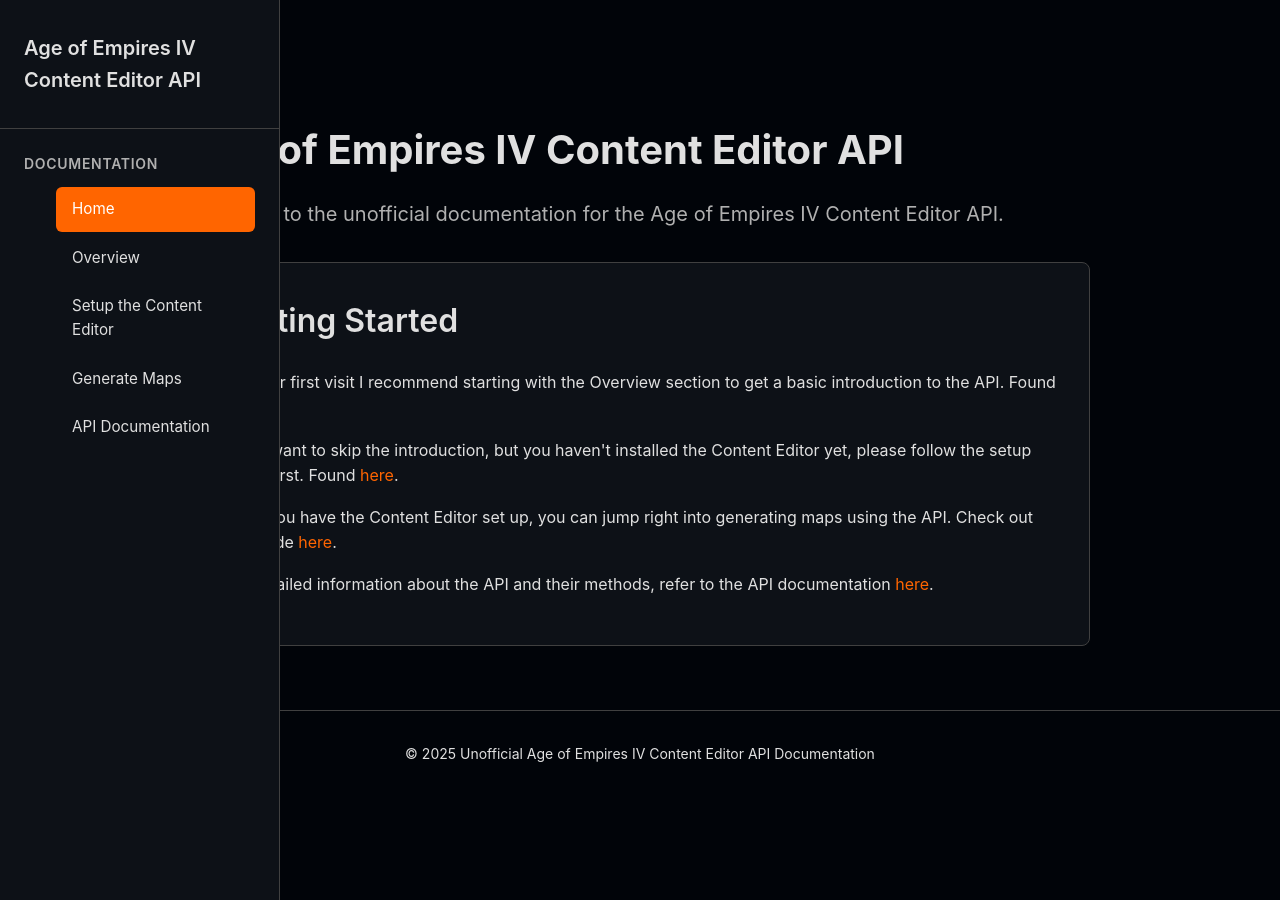
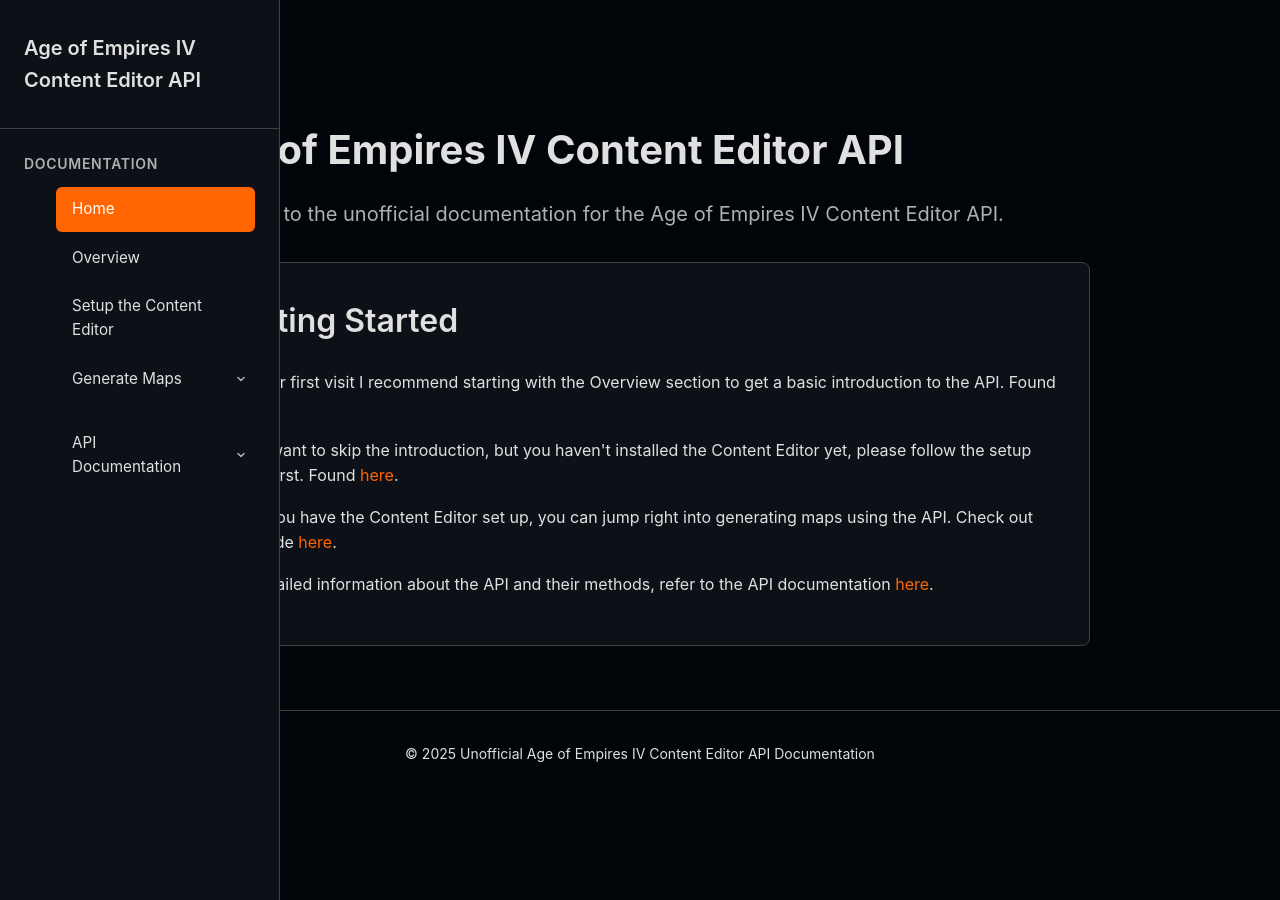
Before and after one commit to callfreak/aoeiv-unoffical-api, a Jekyll site: the page built from index.html, in a window 1280 px wide. Built offline with Jekyll 4.4.1, drawn with Linux system fonts in a browser that asks for light colours.

Commit message:
Add sidebar subcategories with expand/collapse functionality
Co-authored-by: callfreak <20864915+callfreak@users.noreply.github.com>

```diff
--- a/_layouts/default.html
+++ b/_layouts/default.html
@@ -33,15 +33,73 @@
                             Setup the Content Editor
                         </a>
                     </li>
-                    <li class="nav-item">
+                    <li class="nav-item nav-item-expandable{% if page.url contains '/generate-maps' %} expanded{% endif %}">
+                        <div class="nav-link-wrapper">
                             <a href="{{ site.baseurl }}/docs/generate-maps" class="nav-link{% if page.url contains '/generate-maps' %} active{% endif %}">
                                 Generate Maps
                             </a>
+                            <button class="nav-toggle" aria-label="Toggle submenu">
+                                <svg width="12" height="12" viewBox="0 0 12 12" fill="none" xmlns="http://www.w3.org/2000/svg">
+                                    <path d="M3 4.5L6 7.5L9 4.5" stroke="currentColor" stroke-width="1.5" stroke-linecap="round" stroke-linejoin="round"/>
+                                </svg>
+                            </button>
+                        </div>
+                        <ul class="nav-sublist">
+                            <li class="nav-subitem">
+                                <a href="{{ site.baseurl }}/docs/generate-maps#the-grid" class="nav-sublink">
+                                    1. The Grid
+                                </a>
                             </li>
-                    <li class="nav-item">
+                            <li class="nav-subitem">
+                                <a href="{{ site.baseurl }}/docs/generate-maps#code-workflow" class="nav-sublink">
+                                    2. Code Workflow
+                                </a>
+                            </li>
+                            <li class="nav-subitem">
+                                <a href="{{ site.baseurl }}/docs/generate-maps#supported-formats" class="nav-sublink">
+                                    3. Supported Formats
+                                </a>
+                            </li>
+                            <li class="nav-subitem">
+                                <a href="{{ site.baseurl }}/docs/generate-maps#endpoints" class="nav-sublink">
+                                    4. Endpoints
+                                </a>
+                            </li>
+                        </ul>
+                    </li>
+                    <li class="nav-item nav-item-expandable{% if page.url contains '/api' %} expanded{% endif %}">
+                        <div class="nav-link-wrapper">
                             <a href="{{ site.baseurl }}/docs/api" class="nav-link{% if page.url contains '/api' %} active{% endif %}">
                                 API Documentation
                             </a>
+                            <button class="nav-toggle" aria-label="Toggle submenu">
+                                <svg width="12" height="12" viewBox="0 0 12 12" fill="none" xmlns="http://www.w3.org/2000/svg">
+                                    <path d="M3 4.5L6 7.5L9 4.5" stroke="currentColor" stroke-width="1.5" stroke-linecap="round" stroke-linejoin="round"/>
+                                </svg>
+                            </button>
+                        </div>
+                        <ul class="nav-sublist">
+                            <li class="nav-subitem">
+                                <a href="{{ site.baseurl }}/docs/api#javascript-examples" class="nav-sublink">
+                                    1. JavaScript Examples
+                                </a>
+                            </li>
+                            <li class="nav-subitem">
+                                <a href="{{ site.baseurl }}/docs/api#python-examples" class="nav-sublink">
+                                    2. Python Examples
+                                </a>
+                            </li>
+                            <li class="nav-subitem">
+                                <a href="{{ site.baseurl }}/docs/api#complete-workflow" class="nav-sublink">
+                                    3. Complete Workflow
+                                </a>
+                            </li>
+                            <li class="nav-subitem">
+                                <a href="{{ site.baseurl }}/docs/api#error-handling" class="nav-sublink">
+                                    4. Error Handling
+                                </a>
+                            </li>
+                        </ul>
                     </li>
                     <!-- <li class="nav-item">
                         <a href="{{ site.baseurl }}/docs/reference" class="nav-link{% if page.url contains '/reference' %} active{% endif %}">
--- a/assets/css/style.css
+++ b/assets/css/style.css
@@ -109,6 +109,91 @@ body {
 .nav-link.active {
     background-color: var(--accent-primary);
     color: white;
+}
+
+/* Expandable Nav Items */
+.nav-item-expandable {
+    position: relative;
+}
+
+.nav-link-wrapper {
+    display: flex;
+    align-items: center;
+    justify-content: space-between;
+    gap: 0.5rem;
+}
+
+.nav-link-wrapper .nav-link {
+    flex: 1;
+    margin-bottom: 0;
+}
+
+.nav-toggle {
+    background: none;
+    border: none;
+    color: var(--text-secondary);
+    cursor: pointer;
+    padding: 0.5rem;
+    display: flex;
+    align-items: center;
+    justify-content: center;
+    transition: all 0.2s ease;
+    border-radius: 4px;
+}
+
+.nav-toggle:hover {
+    background-color: var(--bg-tertiary);
+    color: var(--text-primary);
+}
+
+.nav-toggle svg {
+    transition: transform 0.2s ease;
+}
+
+.nav-item-expandable.expanded .nav-toggle svg {
+    transform: rotate(180deg);
+}
+
+/* Subcategory List */
+.nav-sublist {
+    list-style: none;
+    padding-left: 1rem;
+    margin-top: 0.25rem;
+    max-height: 0;
+    overflow: hidden;
+    transition: max-height 0.3s ease-out;
+}
+
+.nav-item-expandable.expanded .nav-sublist {
+    max-height: 500px;
+    transition: max-height 0.4s ease-in;
+}
+
+.nav-subitem {
+    margin-bottom: 0.125rem;
+}
+
+.nav-sublink {
+    display: block;
+    padding: 0.5rem 1rem;
+    color: var(--text-secondary);
+    text-decoration: none;
+    border-radius: 6px;
+    transition: all 0.2s ease;
+    font-size: 0.875rem;
+    border-left: 2px solid transparent;
+}
+
+.nav-sublink:hover {
+    background-color: var(--bg-tertiary);
+    color: var(--text-primary);
+    border-left-color: var(--accent-secondary);
+}
+
+.nav-sublink.active {
+    background-color: rgba(255, 101, 0, 0.1);
+    color: var(--accent-primary);
+    border-left-color: var(--accent-primary);
 }
 
 /* Main Content Area */
--- a/assets/js/main.js
+++ b/assets/js/main.js
@@ -17,6 +17,22 @@ function switchTab(tabName, event) {
     // Add active class to clicked button
     if (event && event.target) {
         event.target.classList.add('active');
+    }
+}
+
+// Sidebar navigation expand/collapse
+function toggleNavItem(button) {
+    const navItem = button.closest('.nav-item-expandable');
+    if (navItem) {
+        navItem.classList.toggle('expanded');
+
+        // Save state to localStorage
+        const navLink = navItem.querySelector('.nav-link');
+        if (navLink) {
+            const href = navLink.getAttribute('href');
+            const isExpanded = navItem.classList.contains('expanded');
+            localStorage.setItem('nav-expanded-' + href, isExpanded);
+        }
     }
 }
 
@@ -43,4 +59,42 @@ document.addEventListener('DOMContentLoaded', function() {
             link.classList.add('active');
         }
     });
+
+    // Set up toggle buttons for expandable nav items
+    document.querySelectorAll('.nav-toggle').forEach(button => {
+        button.addEventListener('click', function(e) {
+            e.preventDefault();
+            e.stopPropagation();
+            toggleNavItem(this);
+        });
+    });
+
+    // Restore expanded state from localStorage
+    document.querySelectorAll('.nav-item-expandable').forEach(navItem => {
+        const navLink = navItem.querySelector('.nav-link');
+        if (navLink) {
+            const href = navLink.getAttribute('href');
+            const savedState = localStorage.getItem('nav-expanded-' + href);
+
+            // If there's a saved state, use it; otherwise keep the default state from HTML
+            if (savedState !== null) {
+                if (savedState === 'true') {
+                    navItem.classList.add('expanded');
+                } else {
+                    navItem.classList.remove('expanded');
+                }
+            }
+        }
+    });
+
+    // Highlight active sublinks based on current hash
+    const currentHash = window.location.hash;
+    if (currentHash) {
+        document.querySelectorAll('.nav-sublink').forEach(sublink => {
+            const sublinkHref = sublink.getAttribute('href');
+            if (sublinkHref && sublinkHref.includes(currentHash)) {
+                sublink.classList.add('active');
+            }
+        });
+    }
 });
```
Also changed, not shown: 1 other file. Lines whose indentation alone changed are shown as unchanged.
